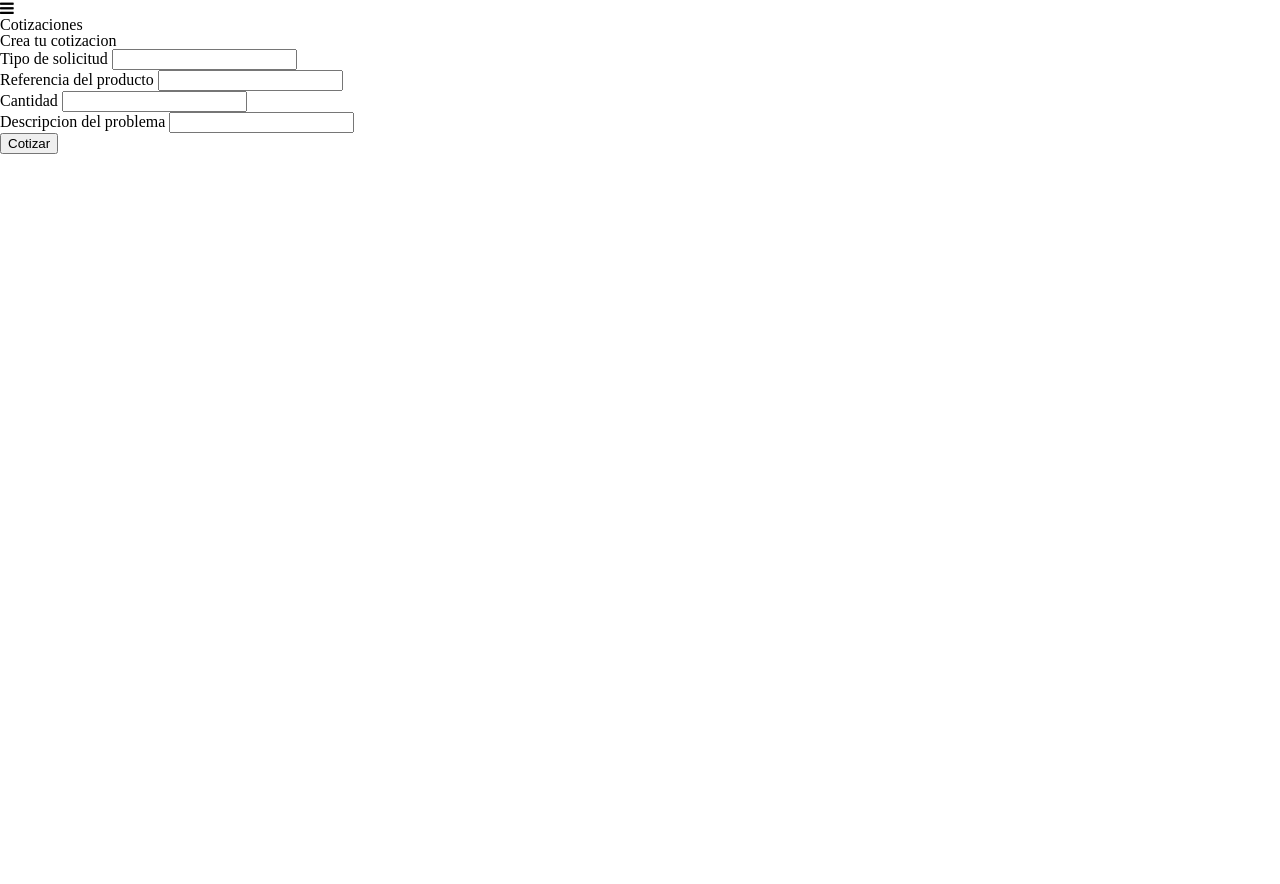
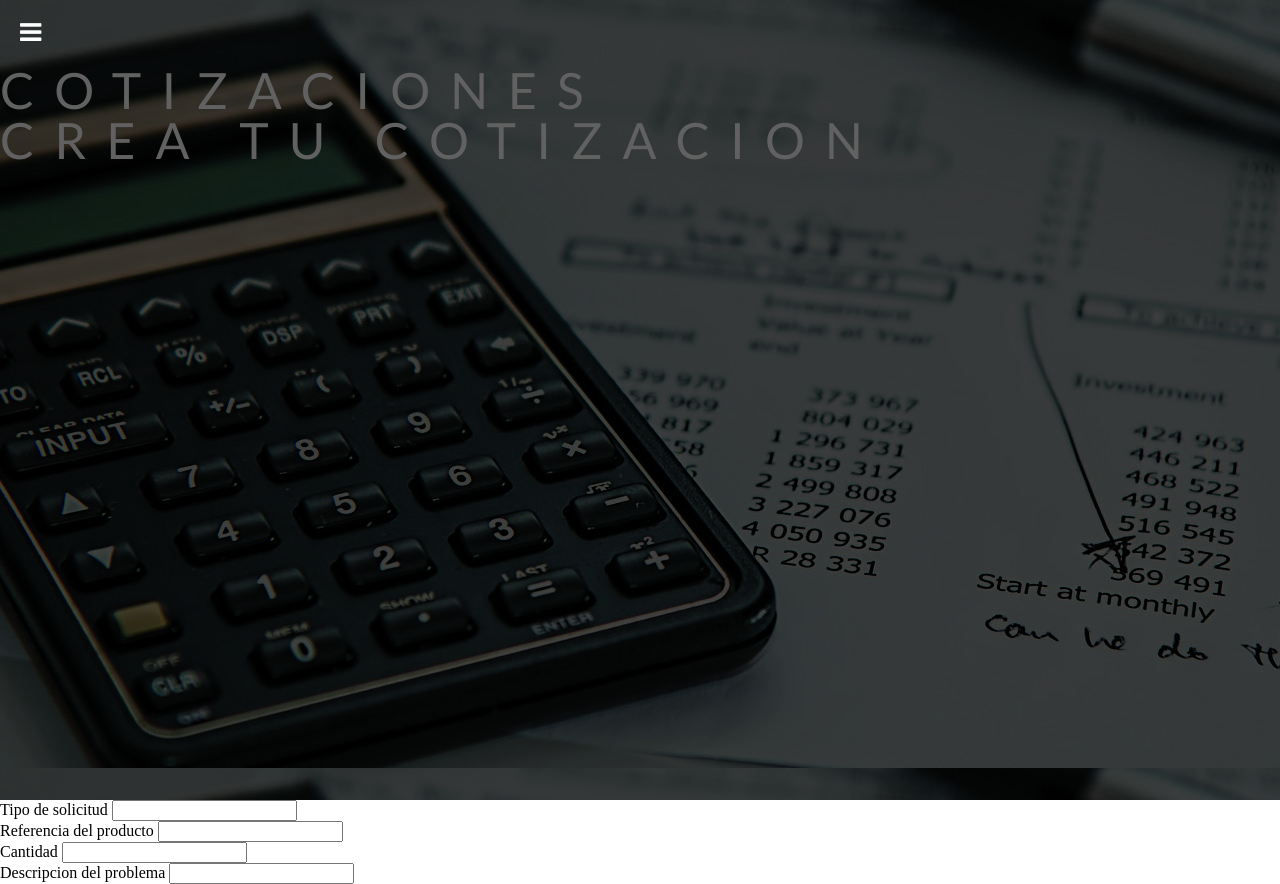
Before and after one commit to CristianAlexis10/Maxirecargas, a PHP site: page /views/modules/user/quotation/index.php in a window 1280 px wide. Before the commit the page ends 154 px from the top, so only its background shows below. Run offline with PHP 8.4, Linux system fonts and the light colour scheme; some libraries are stand-ins or nearby versions.

Commit message:
Todavia no lo termino

```diff
--- a/views/assets/css/main-user.css
+++ b/views/assets/css/main-user.css
@@ -855,6 +855,31 @@ transform: translateY(-5px);
   letter-spacing: 0.1em;
 }
 
+/* VIEW QUOTATION*/
+.main--container--quotation{
+  display: flex;
+  width: 100%;
+  height: 100vh;
+  background: url(../image/cotizacion.jpg);
+}
+.main--container--quotation .left--part--quotation span{
+  margin: 20px;
+  color: white;
+  font-size: 25px;
+  display: inline-flex;
+}
+.left--part--quotation{
+  height: 100vh;
+  z-index: 10;
+}
+
+.title--main--quotation{
+  font-family: 'lato';
+  font-size: 50px;
+  text-transform: uppercase;
+  letter-spacing: 0.4em;
+  color: #616161;
+}
 
 /*module profile*/
 .container--profile{
--- a/views/modules/user/quotation/index.php
+++ b/views/modules/user/quotation/index.php
@@ -44,7 +44,7 @@
           <input type="text" name="" value="" id="description" class="input--quotation">
         </div>
 
-        <button type="button" name="button" class="buttom--quotation">Cotizar</button>
+        <!-- <button type="button" name="button" class="buttom--quotation">Cotizar</button> -->
 
       </form>
       </div>
```
